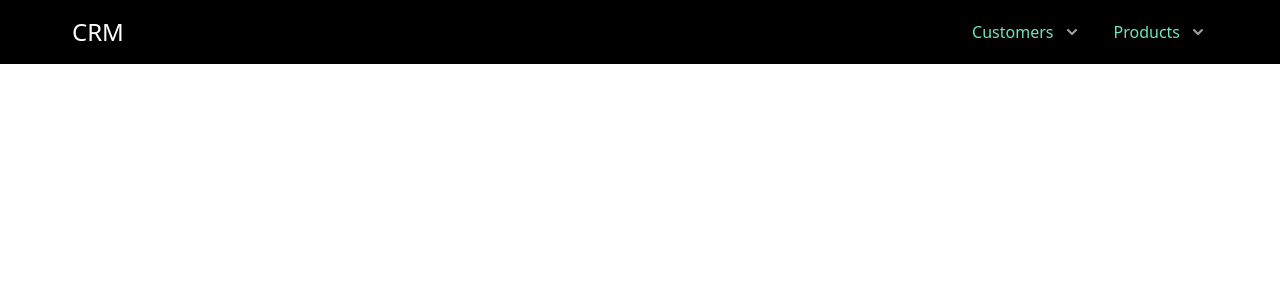
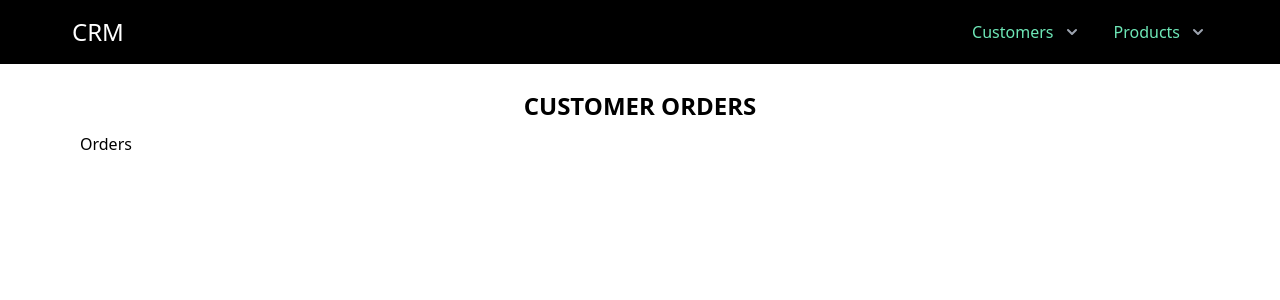
Before and after one commit to julioale21/CRM-graphql-frontend, a React (Create React App) app: page /orders/1 in a window 1280 px wide. Shown: the top 300 px of the page. Built offline with nearby package versions, Linux system fonts and the light colour scheme.

Commit message:
chore: added customer orders list component and routes

```diff
--- a/src/App.jsx
+++ b/src/App.jsx
@@ -13,6 +13,8 @@ import ProductsList from "./components/products/ProductsList";
 import EditProduct from "./components/products/EditProduct";
 
 import NewOrder from "./components/orders/NewOrder";
+import CustomerOrdersList from "./components/orders/CustomerOrdersList";
+
 import { BrowserRouter as Router, Route, Switch } from "react-router-dom";
 
 const client = new ApolloClient({
@@ -44,6 +46,11 @@ class App extends Component {
                 <Route exact path="/products/edit/:id" component={EditProduct} />
 
                 <Route exact path="/orders/new/:customerId" component={NewOrder} />
+                <Route
+                  exact
+                  path="/orders/:customerId"
+                  component={CustomerOrdersList}
+                />
               </Switch>
             </div>
           </Fragment>
--- a/src/components/customers/CustomersList.jsx
+++ b/src/components/customers/CustomersList.jsx
@@ -73,15 +73,21 @@ class Customers extends Component {
                     className="border border-gray-100 rounded-sm list-none rounded-sm px-3 py-3 my-1"
                   >
                     <div className="grid grid-cols-3">
-                      <div className="col-span-2 text-sm sm:text-lg">
-                        {customer.name} {customer.lastName}
+                      <div className="text-center  sm:text-left col-span-3 mb-4 sm:mb-0 sm:col-span-2 text-lg">
+                        {customer.name} {customer.lastName} - {customer.company}
                       </div>
-                      <div className="col-span-1 flex justify-end">
+                      <div className="col-span-3 sm:col-span-1 flex justify-center sm:justify-end">
                         <Link
                           to={`/orders/new/${customer.id}`}
                           className="btn border border-yellow-400 text-yellow-400 flex items-center text-xs sm:text-sm font-bold hover:bg-yellow-100 hover:text-yellow-500 mr-2"
                         >
                           <p>New Order</p>
+                        </Link>
+                        <Link
+                          to={`/orders/${customer.id}`}
+                          className="btn border border-blue-400 text-blue-400 flex items-center text-xs sm:text-sm font-bold hover:bg-blue-100 hover:text-blue-500 mr-2"
+                        >
+                          <p>Orders</p>
                         </Link>
                         <Mutation
                           mutation={DELETE_CUSTOMER}
--- /dev/null
+++ b/src/components/orders/CustomerOrdersList.jsx
@@ -0,0 +1,20 @@
+import React, { Fragment } from "react";
+import { Query } from "react-apollo";
+
+const CustomerOrdersList = (props) => {
+  const customerId = props.match.params.customerId;
+
+  return (
+    <Fragment>
+      <h2 className="text-center text-2xl font-bold uppercase p-2">
+        Customer Orders
+      </h2>
+
+      <div className="grid">
+        <p>Orders</p>
+      </div>
+    </Fragment>
+  );
+};
+
+export default CustomerOrdersList;
```
Also changed, not shown: src/assets/f3c54991-2156-4952-8f7b-3d389ad82701.jfif (added).
